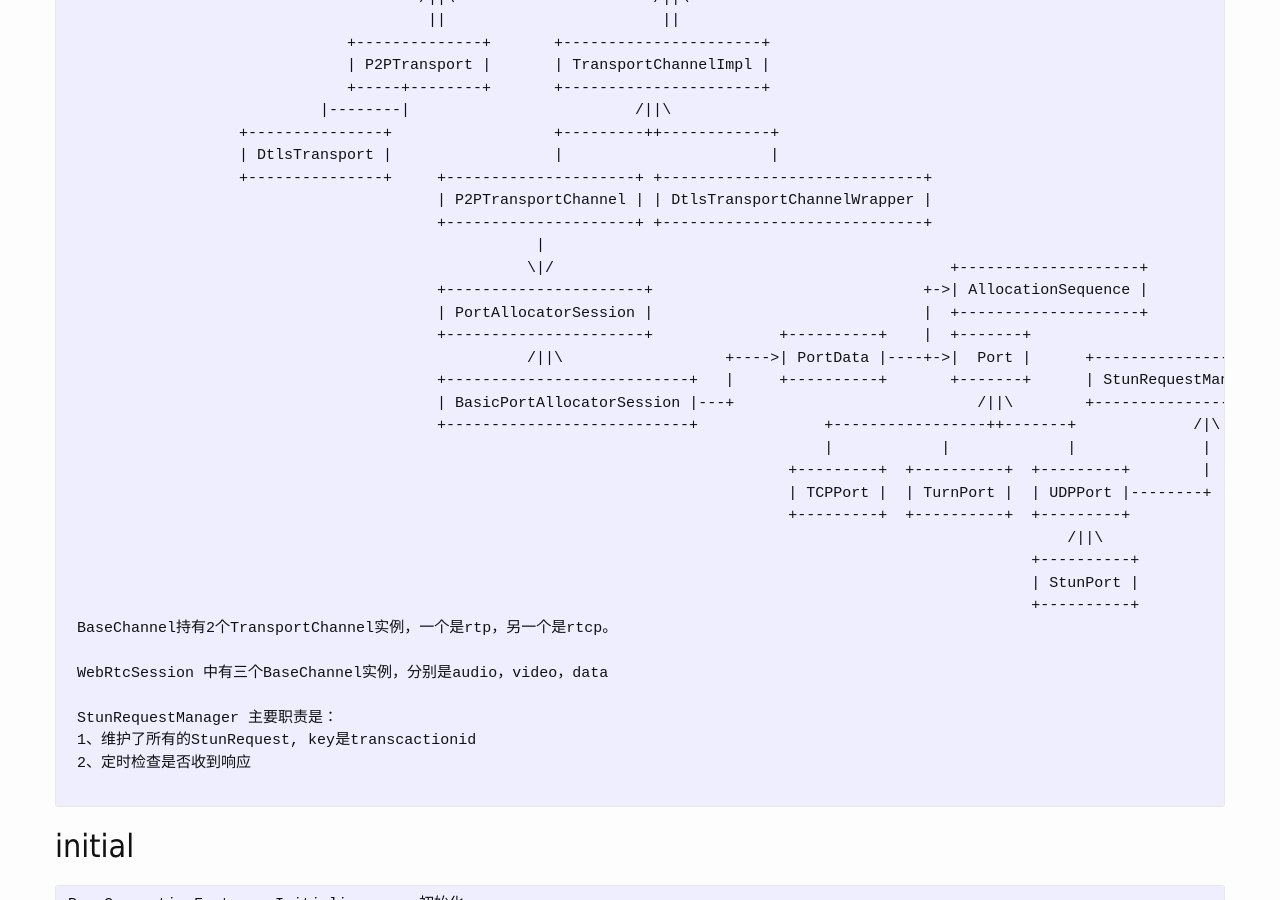
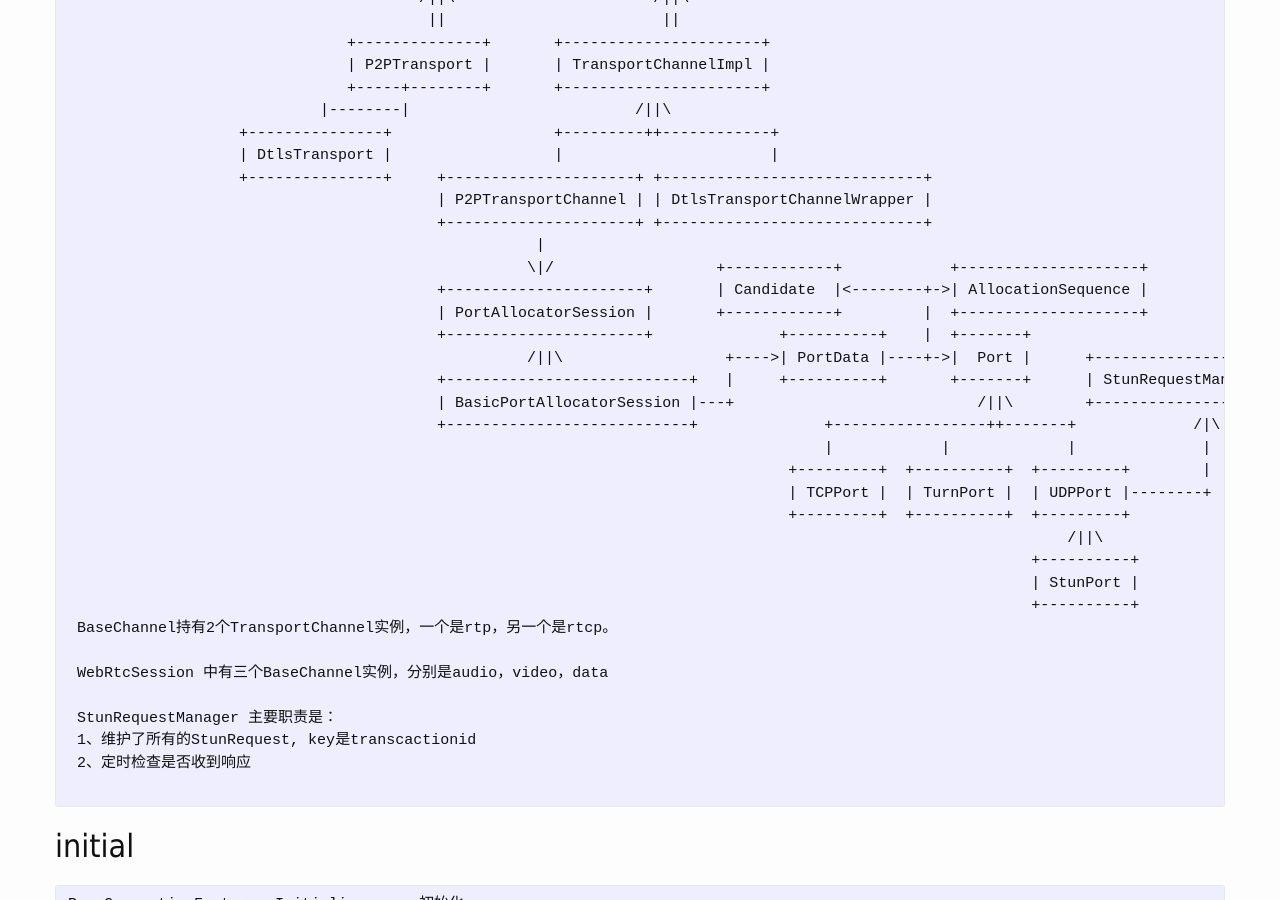
Before and after one commit to haska1025/haska1025.github.io, a Jekyll site: the page built from _posts/2019-01-21-create_offer.md, in a window 1280 px wide and 900 px high, scrolled down 943 px. Built offline with Jekyll 4.4.1, drawn with Linux system fonts in a browser that asks for light colours; our own code applies the rules of GitHub Pages for plain Markdown files.

Commit message:
Update 2019-01-21-create_offer.md

```diff
--- a/_posts/2019-01-21-create_offer.md
+++ b/_posts/2019-01-21-create_offer.md
@@ -42,9 +42,9 @@
                                          | P2PTransportChannel | | DtlsTransportChannelWrapper |
                                          +---------------------+ +-----------------------------+
                                                     |
-                                                   \|/                                            +--------------------+
-                                         +----------------------+                              +->| AllocationSequence |
-                                         | PortAllocatorSession |                              |  +--------------------+
+                                                   \|/                  +------------+            +--------------------+
+                                         +----------------------+       | Candidate  |<--------+->| AllocationSequence |
+                                         | PortAllocatorSession |       +------------+         |  +--------------------+
                                          +----------------------+              +----------+    |  +-------+
                                                    /||\                  +---->| PortData |----+->|  Port |      +--------------------+
                                          +---------------------------+   |     +----------+       +-------+      | StunRequestManager |
```
